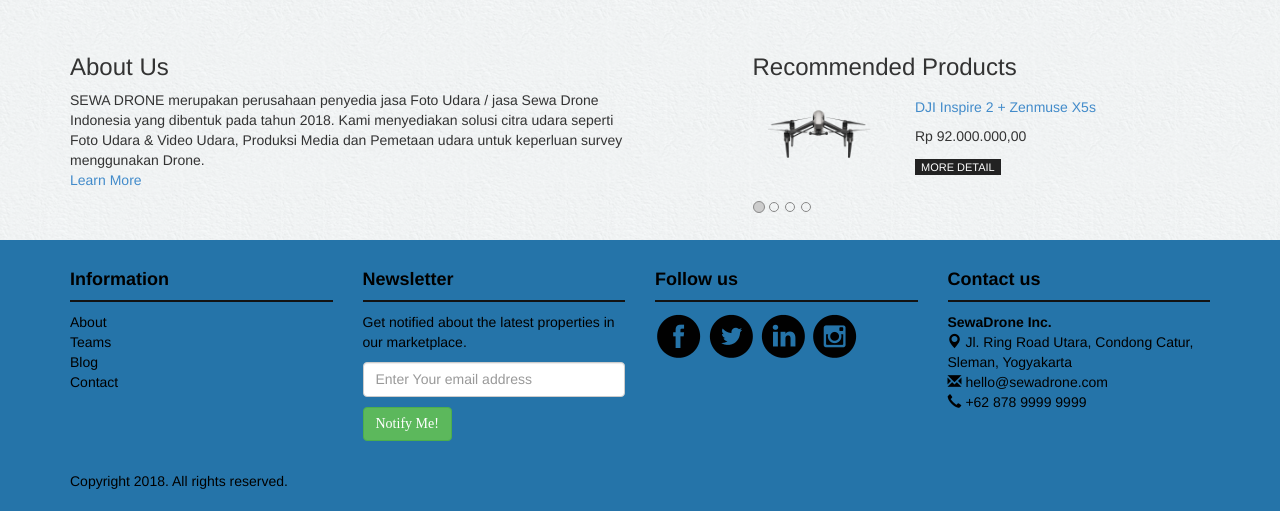
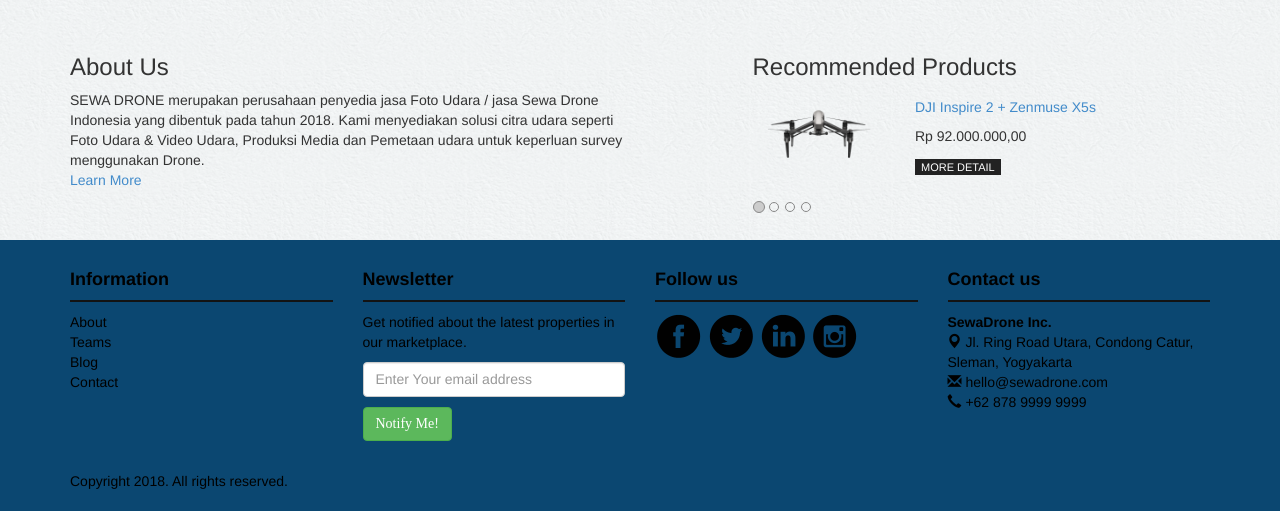
Before and after one commit to 16110247/fpweb2018, a PHP site: page / in a window 1280 px wide. Shown: the part 1234-1745 px from the top of the page. Run offline with PHP 8.4, Linux system fonts and the light colour scheme.

Commit message:
new route

```diff
--- a/assets/style.css
+++ b/assets/style.css
@@ -218,7 +218,7 @@ a.login-btn i, a.signup-btn i { margin-right: 10px;}
 
 
 /*footer*/
-.footer{background: #2574A9; padding: 20px 0; color: #000;}
+.footer{background: #0b4771; padding: 20px 0; color: #000;}
 
 .footer h4{color: #000;border-bottom: 2px solid #131313;margin-bottom: 10px;padding-bottom: 10px;}
 .footer ul{list-style: none;padding: 0; }
```
